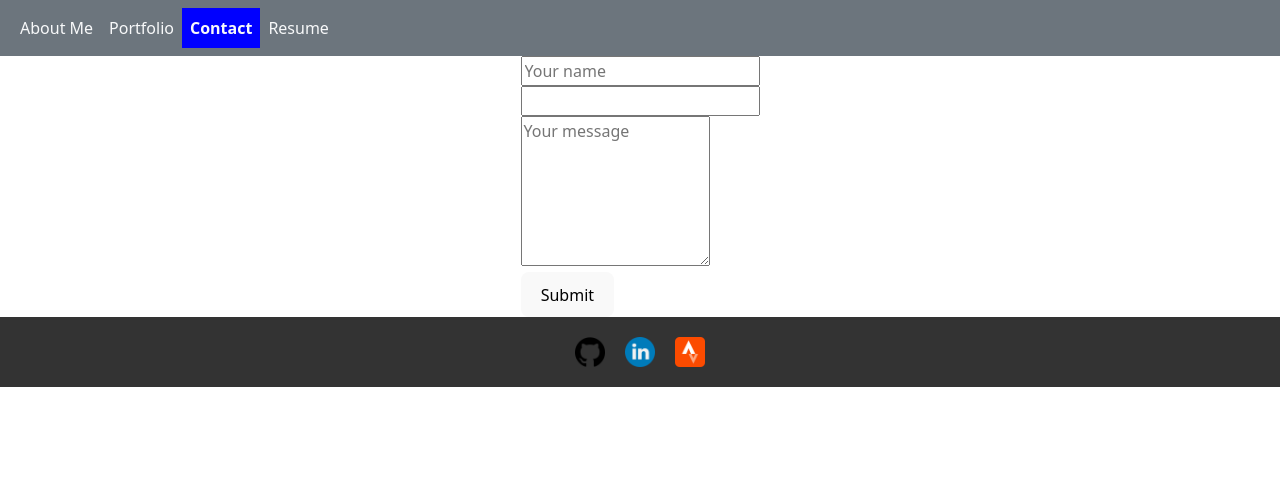
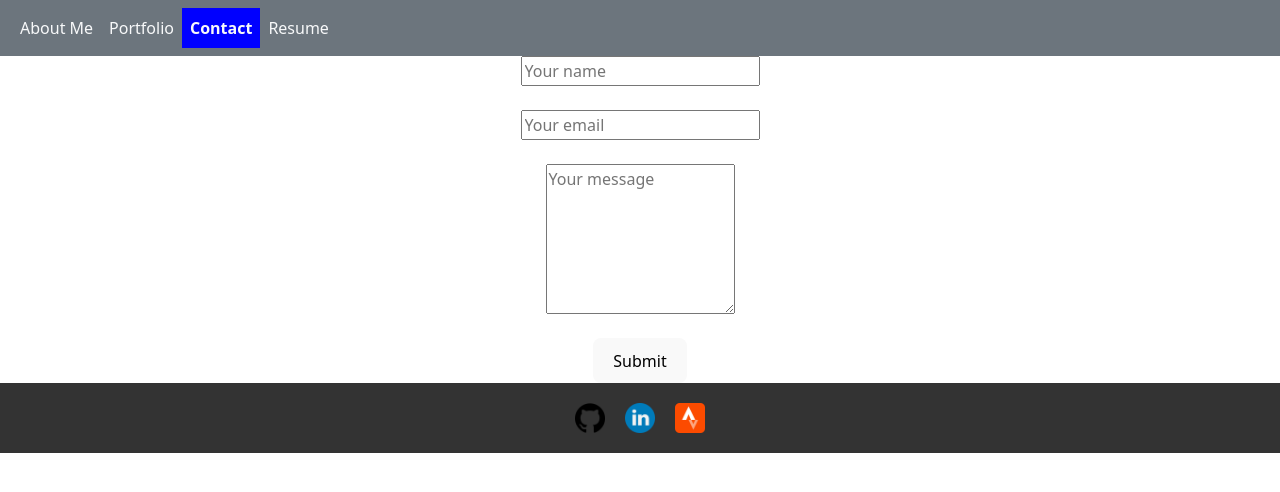
Before and after one commit to wmason1997/WM-React-Portfolio, a React (Vite) app: page /contact in a window 1280 px wide. Shown: the top 492 px of the page. Built offline with nearby package versions, Linux system fonts and the light colour scheme.

Commit message:
Did more work on the useState functionality/React hooks. Now error messages will appear below the button if empty input for name and message and email format is checked.

```diff
--- a/src/pages/ContactPage.jsx
+++ b/src/pages/ContactPage.jsx
@@ -2,44 +2,111 @@
 import React, { useState } from "react";
 
 const ContactPage = () => {
+  // Set up the React hooks
+  const [name, setName] = useState("");
+  const [nameErrorMessage, setNameErrorMessage] = useState("");
 
-  const [email, setEmail] = useState('');
+  const [email, setEmail] = useState("");
+  const [emailErrorMessage, setEmailErrorMessage] = useState("");
 
+  const [message, setMessage] = useState("");
+  const [messageErrorMessage, setMessageErrorMessage] = useState("");
+
+  // Name logic
+  const validateName = (name) => {
+    return name.length > 0; // Validates that name is not empty
+  };
+
+  const handleNameChange = (event) => {
+    const newName = event.target.value;
+    setName(newName);
+
+    if (!validateName(newName)) {
+      setNameErrorMessage("Name is empty.");
+    } else {
+      setNameErrorMessage(""); // Good name. Empty string reassigned for rendering.
+    }
+  };
+
+  // Email logic
   const validateEmail = (email) => {
     const re = /^[^\s@]+@[^\s@]+\.[^\s@]+$/;
     return re.test(email);
-  }
+  };
 
   const handleEmailChange = (event) => {
     const newEmail = event.target.value;
     setEmail(newEmail);
 
     if (!validateEmail(newEmail)) {
-        // Display a notification to the user that the email address is invalid
-        console.log("Invalid email address entered."); /// CHANGE THIS TO DISPLAY TEXT ON PAGE
+      // Display a notification to the user that the email address is invalid
+      setEmailErrorMessage("Invalid email address entered."); /// Changed to display the error message under the submit button
+    } else {
+      setEmailErrorMessage(""); // Good email name. Empty string reassigned
     }
-}
+  };
 
-// DO SIMILAR THINGS FOR NAME AND MESSAGE BEING LEFT BLANK
+  // Message logic
+
+  const validateMessage = (message) => {
+    return message.length > 0; // Validates that name is not empty
+  };
+
+  const handleMessageChange = (event) => {
+    const newMessage = event.target.value;
+    setMessage(newMessage);
+
+    if (!validateMessage(newMessage)) {
+      setMessageErrorMessage("Message is empty.");
+    } else {
+      setMessageErrorMessage(""); // Good message. Empty string reassigned for rendering.
+    }
+  };
 
   return (
     <div style={{ display: "flex", justifyContent: "center" }}>
       {/* Your contact page content here */}
-      <form className="new-contact-submission">
-        <input type="text" placeholder="Your name" name="your_name" required></input>
+      <form
+        className="new-contact-submission"
+        style={{
+          display: "flex",
+          flexDirection: "column",
+          alignItems: "center",
+        }}
+      >
+        <input
+          type="text"
+          value={name}
+          placeholder="Your name"
+          name="your_name"
+          onChange={handleNameChange}
+          required
+        ></input>
         <br></br>
-        <input type="email" value={email} name="your_email" onChange={handleEmailChange} required></input>
+        <input
+          type="email"
+          value={email}
+          name="your_email"
+          placeholder="Your email"
+          onChange={handleEmailChange}
+          required
+        ></input>
         <br></br>
         <textarea
           placeholder="Your message"
+          value={message}
           name="your_message"
+          onChange={handleMessageChange}
           style={{ height: "150px", width: "189px" }}
           required
         ></textarea>
         <br></br>
-        <button className="contact-inquiry-button">
-          Submit
-        </button>
+        <button className="contact-inquiry-button">Submit</button>
+        <p>{nameErrorMessage}</p>
+
+        <p>{emailErrorMessage}</p>
+
+        <p>{messageErrorMessage}</p>
       </form>
     </div>
   );
```
